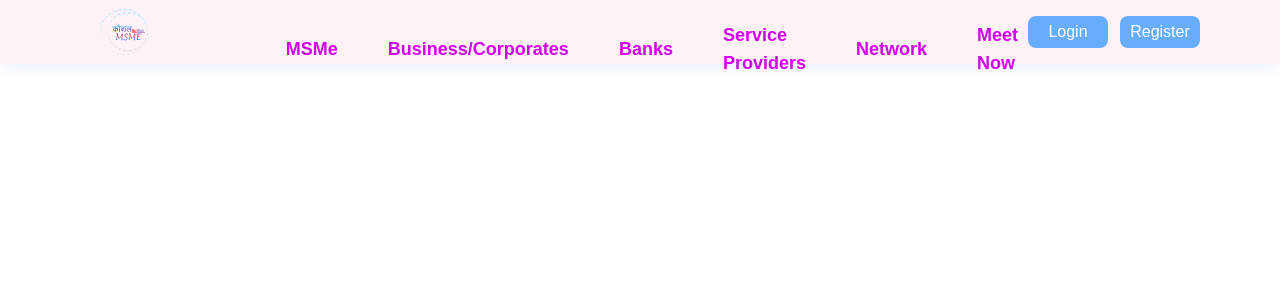
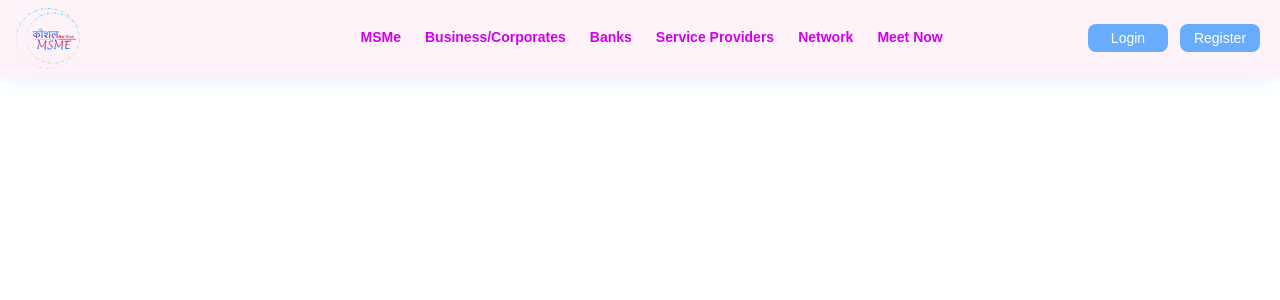
Before and after one commit to bickysingh80177/Kaushal_Network, a React (Create React App) app in the folder frontend/: page / in a window 1280 px wide. Shown: the top 300 px of the page. Built offline with nearby package versions, Linux system fonts and the light colour scheme.

Commit message:
home ui styling

```diff
--- a/frontend/src/components/section/Navbar.jsx
+++ b/frontend/src/components/section/Navbar.jsx
@@ -1,17 +1,46 @@
-import React from "react";
+import React, { useState } from "react";
 import logo from "../assets/images/logo.svg";
 import { Link } from "react-router-dom";
 
 const Navbar = () => {
+  const [mobileNav, setMobileNav] = useState(false);
+
   return (
-    <div className="flex justify-between items-center py-2 bg-[#fdf2f8] shadow-lg shadow-blue-50 w-full px-20">
-      <div className="w-16 ms-5">
+    <div className="py-2 bg-[#fdf2f8] shadow-lg shadow-blue-50 w-[100vw] flex justify-between items-center">
+      <div className="w-10 mx-0 lg:w-16 2xl:ms-5 sm:ms-4 sm:w-15">
         <Link to="/">
           <img src={logo} alt="logo" />
         </Link>
       </div>
-      <nav className="h-10 rounded-2xl ms-32 mt-2">
-        <ul className="flex justify-evenly items-center text-lg font-bold navbar-list">
+      <div>
+        <div
+          className="scale-75 lg:hidden sm:mr-4"
+          // onClick={setMobileNav((prev) => !prev)}
+        >
+          <button className="relative group">
+            <div className="relative flex items-center justify-center rounded-full w-[50px] h-[50px] transform transition-all bg-slate-700 ring-0 ring-gray-300 hover:ring-8 group-focus:ring-4 ring-opacity-30 duration-200 shadow-md">
+              <div className="flex flex-col justify-between w-[20px] h-[20px] transform transition-all duration-300 group-focus:-rotate-[45deg] origin-center">
+                <div className="bg-white h-[2px] w-1/2 rounded transform transition-all duration-300 group-focus:-rotate-90 group-focus:h-[1px] origin-right delay-75 group-focus:-translate-y-[1px]"></div>
+                <div className="bg-white h-[1px] rounded"></div>
+                <div className="bg-white h-[2px] w-1/2 rounded self-end transform transition-all duration-300 group-focus:-rotate-90 group-focus:h-[1px] origin-left delay-75 group-focus:translate-y-[1px]"></div>
+              </div>
+            </div>
+          </button>
+        </div>
+        <div className={`${"lg:hidden"}`}>
+          <ul className="bg-[#f0f9ff] p-3">
+            <li>MSME</li>
+            <li>Business/Corporates</li>
+            <li>Banks</li>
+            <li>Service Providers</li>
+            <li>Network</li>
+            <li>Meet Now</li>
+          </ul>
+        </div>
+      </div>
+      <div className="hidden lg:block 2xl:ms-[-20rem]">
+        <nav className="h-10 rounded-2xl mt-2">
+          <ul className="lg:flex lg:justify-evenly lg:items-center lg:text-sm lg:gap-1 2xl:text-lg 2xl:ms-[12rem] sm:hidden font-bold navbar-list">
             <li className="navbar-btn">
               <Link to="/msme">MSMe</Link>
             </li>
@@ -32,7 +61,9 @@ const Navbar = () => {
             </li>
           </ul>
         </nav>
-      <div className="flex justify-evenly items-center rounded-2xl gap-3">
+      </div>
+
+      <div className="lg:flex lg:justify-evenly lg:items-center lg:mr-5 lg:text-sm rounded-2xl lg:gap-3 sm:hidden xs:hidden">
         <Link to="/login">
           <button className="bg-[#3094FEB9] p-1 w-20 rounded-lg text-white hover:text-gray-300">
             Login
--- a/frontend/tailwind.config.js
+++ b/frontend/tailwind.config.js
@@ -1,10 +1,16 @@
 /** @type {import('tailwindcss').Config} */
 module.exports = {
-  content: [
-    "./src/**/*.{js,jsx,ts,tsx}",
-  ],
+  content: ["./src/**/*.{js,jsx,ts,tsx}"],
   theme: {
-    extend: {},
+    extend: {
+      screens: {
+        xs: "320px",
+        sm: "768px",
+        lg: "1024px",
+        "2xl": "1440px",
+        "3xl": "2560px",
+      },
+    },
   },
   plugins: [],
-}
+};
```
Lines whose indentation alone changed are shown as unchanged.
